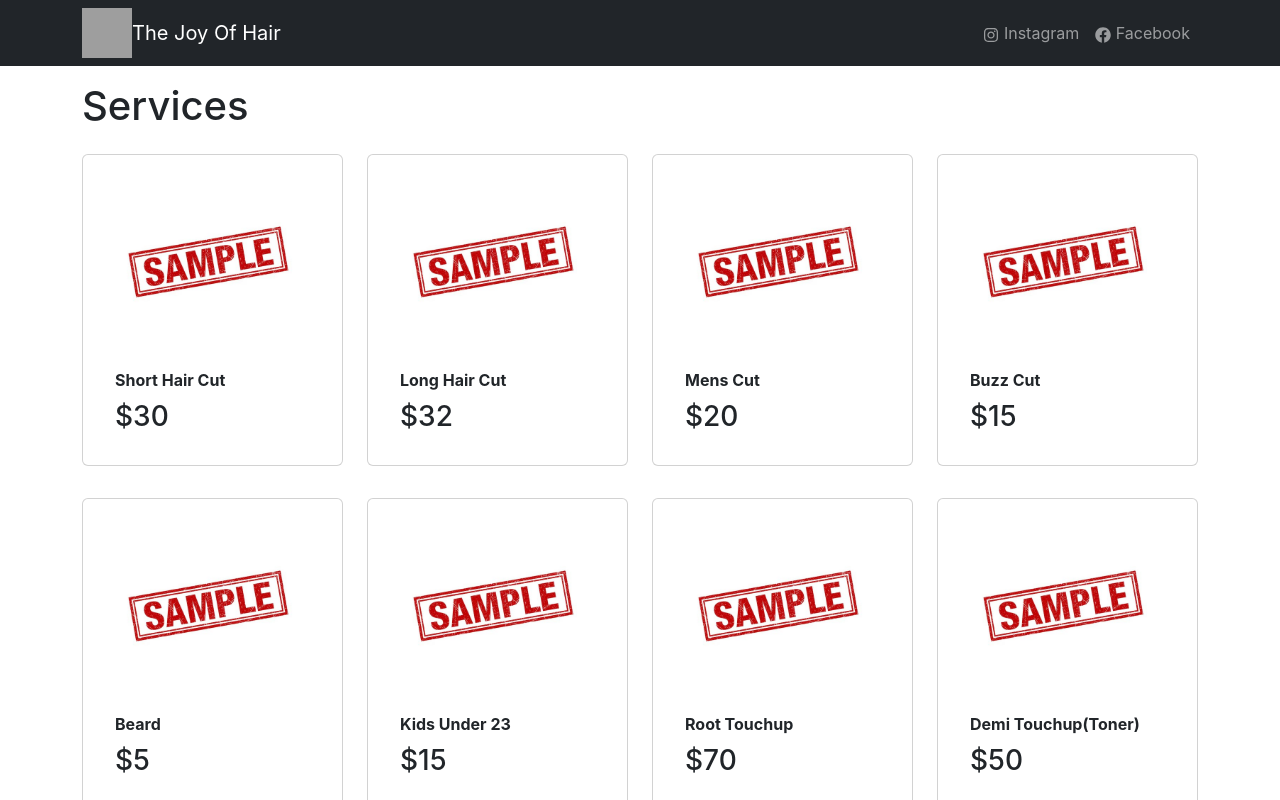
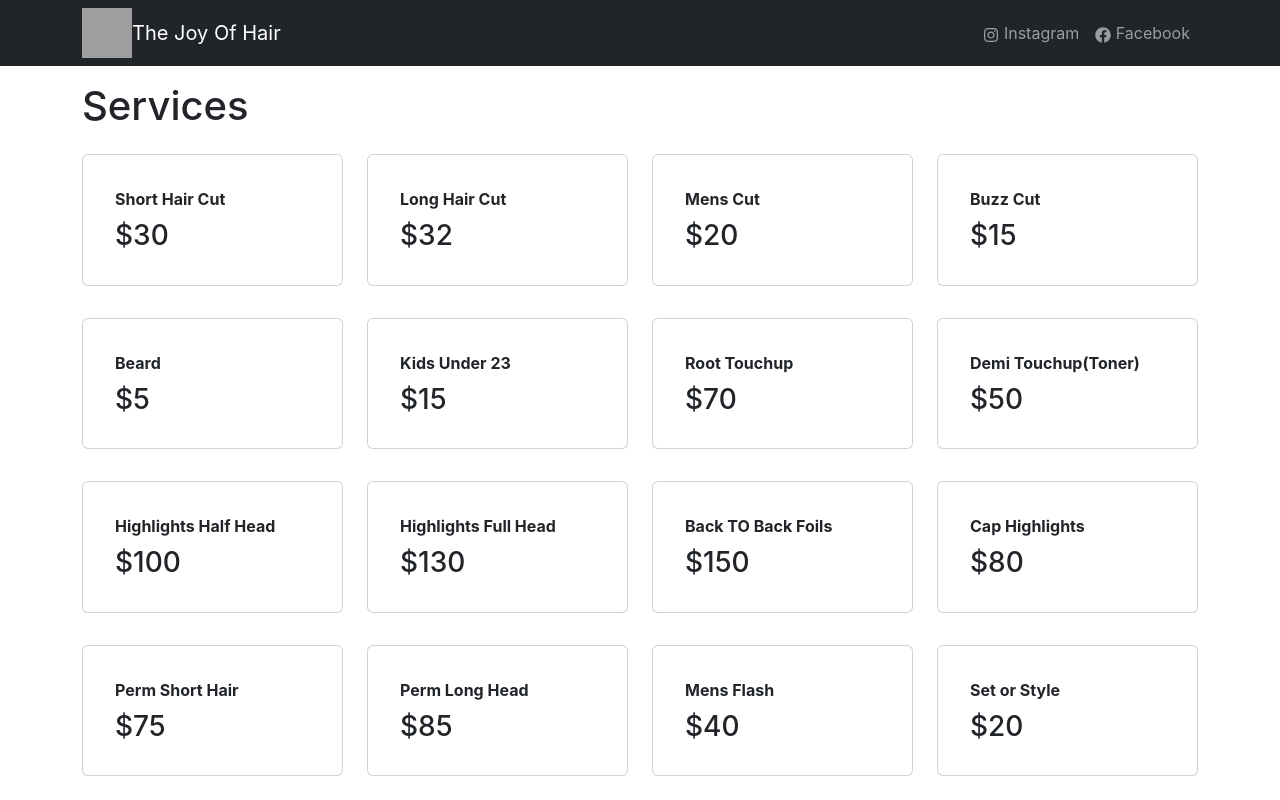
Before and after one commit to Connok/TheJoyOFHair, a React (Create React App) app: page / in a window 1280 px wide. Shown: the top 800 px of the page. Built offline with nearby package versions, Linux system fonts and the light colour scheme; grey boxes are pictures that could not be loaded.

Commit message:
HIDE IMAGE

```diff
--- a/src/components/Service.jsx
+++ b/src/components/Service.jsx
@@ -3,7 +3,7 @@ import { Card } from "react-bootstrap";
 const Service = ({ service }) => {
   return (
     <Card className="my-3 p-3 rounded">
-      <Card.Img src={service.image} variant="top" />
+      {/* <Card.Img src={service.image} variant="top" />*/}
 
       <Card.Body>
         <Card.Title as="div">
```
